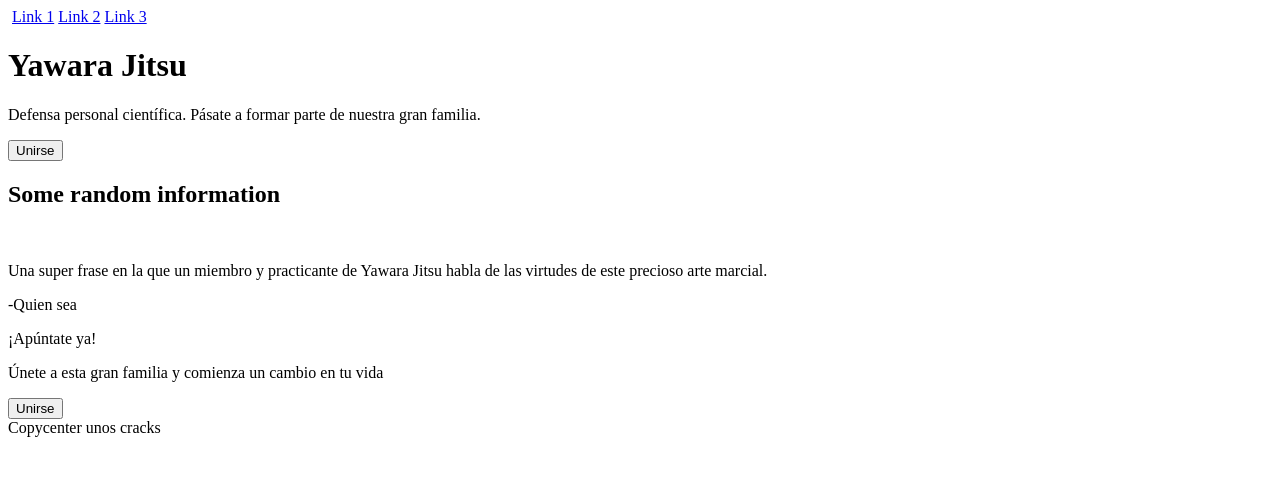
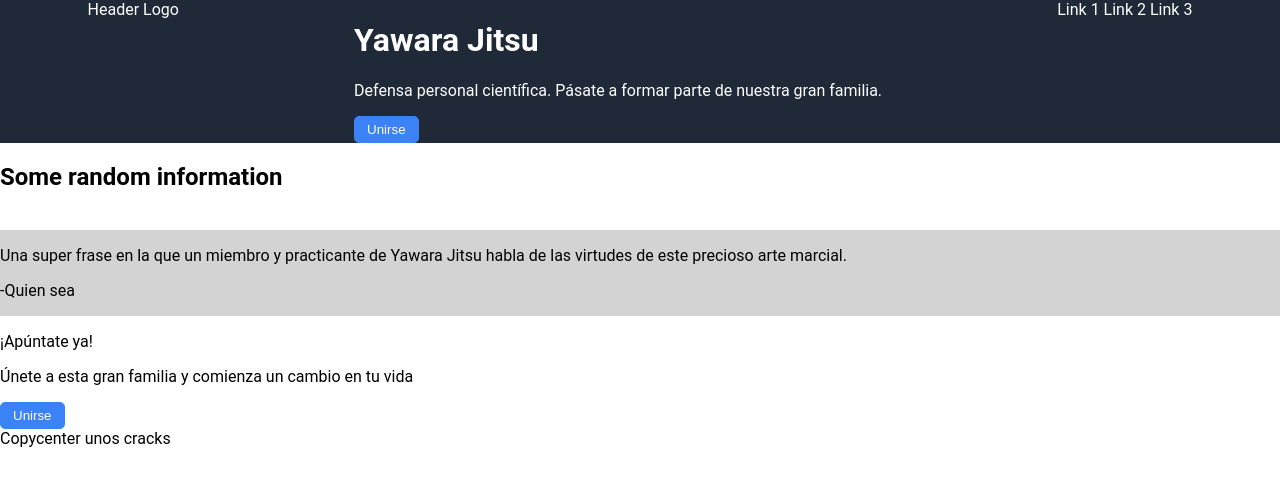
Before and after one commit to tofuasesino/web_project, a plain HTML site: page index.html in a window 1280 px wide. Drawn offline with Linux system fonts and the light colour scheme.

Commit message:
Add some style and few html corrections

```diff
--- a/index.html
+++ b/index.html
@@ -9,10 +9,8 @@
 </head>
 <body>
     <div class="header">
-        <img src=""/> <!--small logo-->
-        <a href="#">Link 1</a>
-        <a href="#">Link 2</a>
-        <a href="#">Link 3</a>
+        <div class="header-left">
+        <img src="">Header Logo</img> <!--small logo-->
     </div>
     <div class="title">
         <h1>Yawara Jitsu</h1>
@@ -20,7 +18,12 @@
         <button>Unirse</button>
         <img src=""/>
     </div>
-    <div class="body">
+    <div class="header-right">
+        <a href="#">Link 1</a>
+        <a href="#">Link 2</a>
+        <a href="#">Link 3</a>
+    </div>
+    </div>
         <div class="upper-body">
             <h2>Some random information</h2>
         <div class="images">
@@ -41,7 +44,6 @@
             <p>Únete a esta gran familia y comienza un cambio en tu vida</p>
             <button>Unirse</button>
         </div>
-    </div>
     <div class="footer">
         Copycenter unos cracks
     </div>
--- a/style.css
+++ b/style.css
@@ -0,0 +1,34 @@
+html, body {
+    margin: 0;
+    padding: 0;
+}
+
+.header {
+    display: flex;
+    justify-content: space-around;
+    background-color: #1f2937;
+    color: white;
+}
+
+.mid-body {
+    background: lightgray;
+}
+
+a {
+    text-decoration: none;
+    color: white;
+}
+
+body {
+    display: flex;
+    flex-direction: column;
+    font-family: 'Roboto','Courier New', Courier, monospace;
+}
+
+button {
+    color: white;
+    background: #3b82f6;
+    border: 1px solid #3b82f6;
+    border-radius: 5px;
+    padding: 5px 12px;
+}
```
